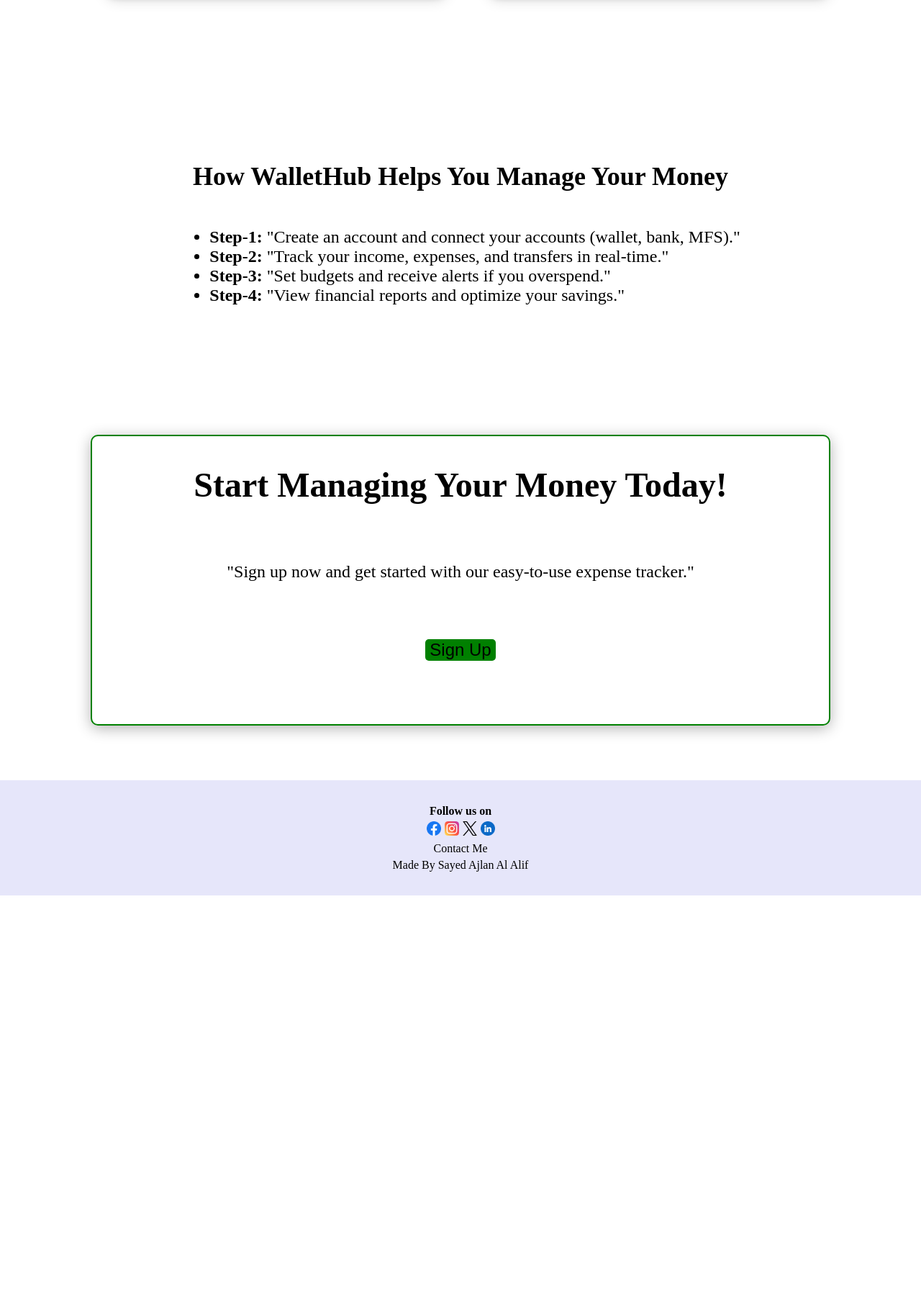
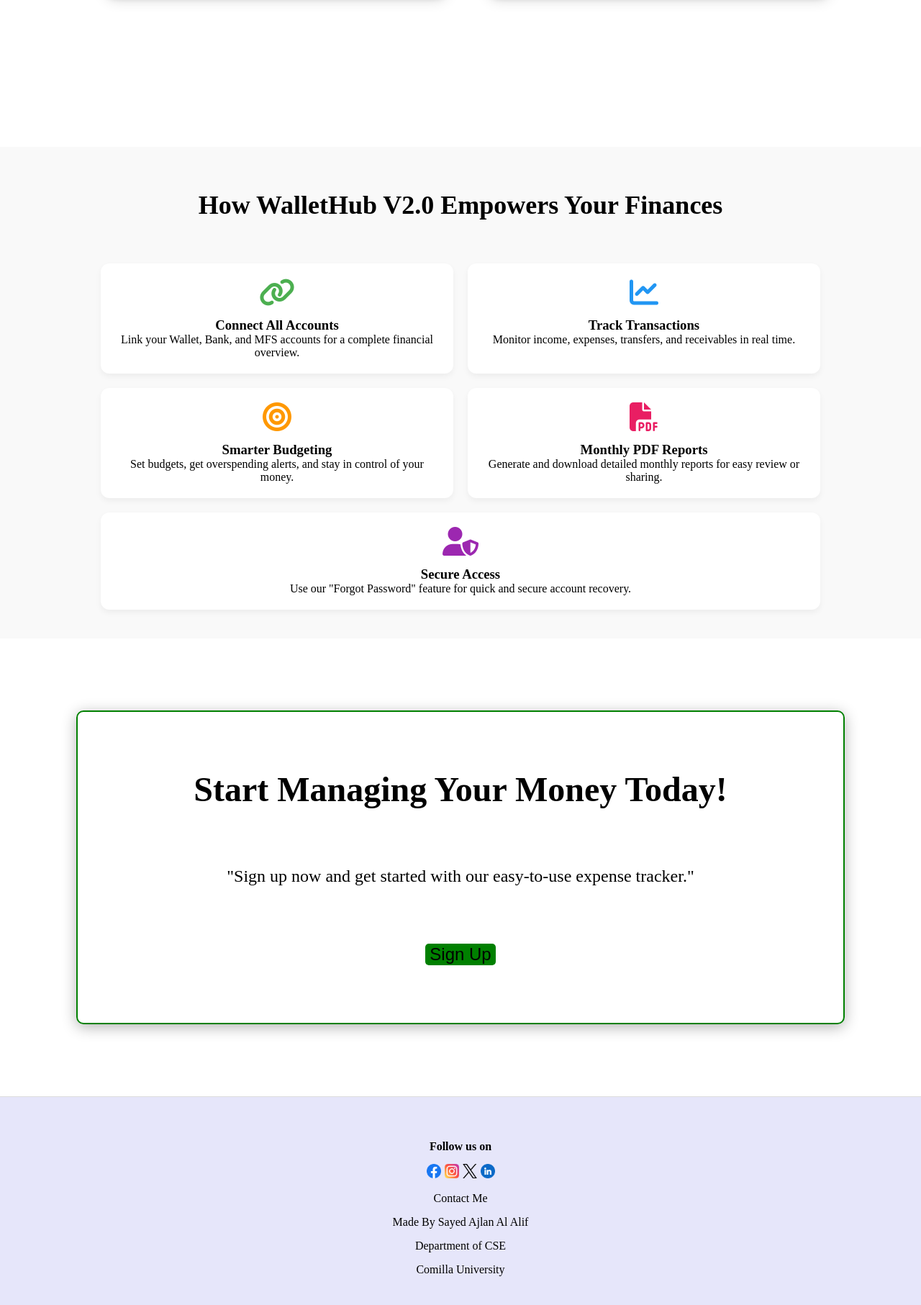
Before and after one commit to Ajlanalif/WalletHub, a Flask app: page / in a window 1280 px wide. Shown: the part 1400-3213 px from the top of the page at 72% size. Before the commit the page ends 2644 px from the top, so only its background shows below. Run offline with Flask 3, Linux system fonts and the light colour scheme.

Commit message:
landing page upgrade

```diff
--- a/static/style.css
+++ b/static/style.css
@@ -166,7 +166,7 @@
 
 /* how it work section */
 #work{
-    height: 50vh;
+    padding: 60px 20px;
     display: flex;
     flex-direction: column;
     align-items: center;
@@ -175,14 +175,14 @@
 
 /* CTA */
 #cta-container{
-    margin: 0;
-    height: 60vh;
+    margin: 60px 0;  /* Add proper margins */
+    padding: 40px 0;
     display: flex;
     justify-content: center;
 }
 
 #cta{
-    height: 50vh;
+    padding: 40px 20px;
     width: 80vw;
     display: flex;
     flex-direction: column;
@@ -205,14 +205,16 @@
 footer{
     background-color: lavender;
     color: black;
-    height: 20vh;
+    padding: 60px 20px 40px 20px;  /* Use padding instead of fixed height */
     display: flex;
-    gap: 5px;
+    gap: 15px;
     flex-direction: column;
     align-items: center;
     justify-content: center;
+    margin-top: 60px;  /* Add margin for separation */
+    border-top: 1px solid #ddd;  /* Add subtle border */
+}
 
-}
 #social-container{
     display: flex;
     gap: 5px;
@@ -407,7 +409,7 @@
     #cta-container {
         height: auto;
         margin: 20px 0;
-        padding: 0 10px;
+        padding: 20px 10px;
     }
 
     #cta {
--- a/templates/base.html
+++ b/templates/base.html
@@ -102,6 +102,8 @@
         </div>
         <a href="{{ url_for('contact') }}" style="text-decoration: none;">Contact Me</a>
         <p>Made By Sayed Ajlan Al Alif</p>
+        <p>Department of CSE</p>
+        <p>Comilla University</p>
     </footer>
     <div class="floating-window" id="floating-window">
         {% with messages = get_flashed_messages(with_categories=true) %}
--- a/templates/index.html
+++ b/templates/index.html
@@ -3,8 +3,8 @@
 {% block content %}
 <div class="banner-container">
     <section id="banner">
-        <h1 id="bigtxt">Take Control of Your Money with WalletHub</h1>
-        <p id="midtxt">"Effortlessly track your income, expenses, and bank transfers all in one place."</p>
+        <h1 id="bigtxt">WalletHub V2.0 – Budget Smarter, Spend Wiser</h1>
+        <p id="midtxt">"Track, budget, and manage all your finances—smarter than ever."</p>
         <button class="btn"><a href="{{url_for('signup')}}" style="text-decoration: none;"><span>Get Started</span></a></button>
     </section>
 </div>
@@ -44,15 +44,48 @@
     </div>
 </section>
 
-<section id="work">
-    <h1 class="bigtxt">How WalletHub Helps You Manage Your Money</h1>
-    <ul class="midtxt">
-        <li><b>Step-1:</b> "Create an account and connect your accounts (wallet, bank, MFS)."</li>
-        <li><b>Step-2:</b> "Track your income, expenses, and transfers in real-time."</li>
-        <li><b>Step-3:</b> "Set budgets and receive alerts if you overspend."</li>
-        <li><b>Step-4:</b> "View financial reports and optimize your savings."</li>
-    </ul>
+<section id="work" style="padding: 40px 0; background-color: #f9f9f9;">
+    <h1 class="bigtxt" style="text-align: center; margin-bottom: 30px;">
+        How WalletHub V2.0 Empowers Your Finances
+    </h1>
+
+    <div style="display: flex; flex-wrap: wrap; justify-content: center; gap: 20px; max-width: 1000px; margin: auto;">
+
+        <!-- Row 1 -->
+        <div style="flex: 1 1 calc(33.333% - 20px); min-width: 250px; background: white; padding: 20px; border-radius: 12px; text-align: center; box-shadow: 0 4px 8px rgba(0,0,0,0.05);">
+            <i class="fas fa-link" style="font-size: 40px; color: #4CAF50; margin-bottom: 15px;"></i>
+            <h3>Connect All Accounts</h3>
+            <p>Link your Wallet, Bank, and MFS accounts for a complete financial overview.</p>
+        </div>
+
+        <div style="flex: 1 1 calc(33.333% - 20px); min-width: 250px; background: white; padding: 20px; border-radius: 12px; text-align: center; box-shadow: 0 4px 8px rgba(0,0,0,0.05);">
+            <i class="fas fa-chart-line" style="font-size: 40px; color: #2196F3; margin-bottom: 15px;"></i>
+            <h3>Track Transactions</h3>
+            <p>Monitor income, expenses, transfers, and receivables in real time.</p>
+        </div>
+
+        <div style="flex: 1 1 calc(33.333% - 20px); min-width: 250px; background: white; padding: 20px; border-radius: 12px; text-align: center; box-shadow: 0 4px 8px rgba(0,0,0,0.05);">
+            <i class="fas fa-bullseye" style="font-size: 40px; color: #FF9800; margin-bottom: 15px;"></i>
+            <h3>Smarter Budgeting</h3>
+            <p>Set budgets, get overspending alerts, and stay in control of your money.</p>
+        </div>
+
+        <!-- Row 2 -->
+        <div style="flex: 1 1 calc(33.333% - 20px); min-width: 250px; background: white; padding: 20px; border-radius: 12px; text-align: center; box-shadow: 0 4px 8px rgba(0,0,0,0.05);">
+            <i class="fas fa-file-pdf" style="font-size: 40px; color: #E91E63; margin-bottom: 15px;"></i>
+            <h3>Monthly PDF Reports</h3>
+            <p>Generate and download detailed monthly reports for easy review or sharing.</p>
+        </div>
+
+        <div style="flex: 1 1 calc(33.333% - 20px); min-width: 250px; background: white; padding: 20px; border-radius: 12px; text-align: center; box-shadow: 0 4px 8px rgba(0,0,0,0.05);">
+            <i class="fas fa-user-shield" style="font-size: 40px; color: #9C27B0; margin-bottom: 15px;"></i>
+            <h3>Secure Access</h3>
+            <p>Use our "Forgot Password" feature for quick and secure account recovery.</p>
+        </div>
+
+    </div>
 </section>
+
 <section id="cta-container">
     <section id="cta">
         <h1>Start Managing Your Money Today!</h1>
```
